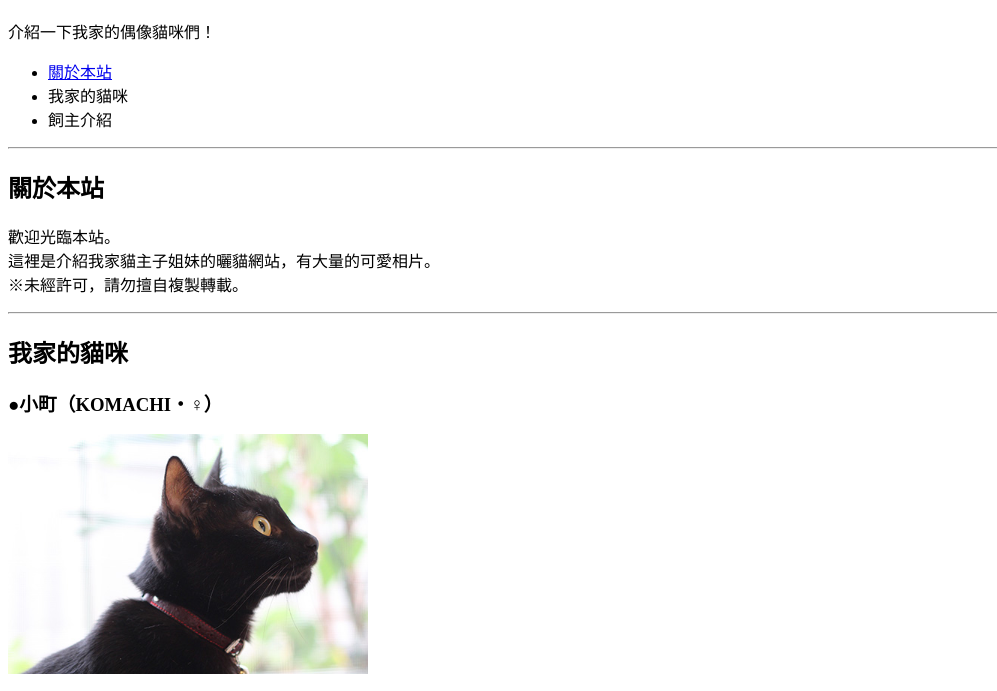
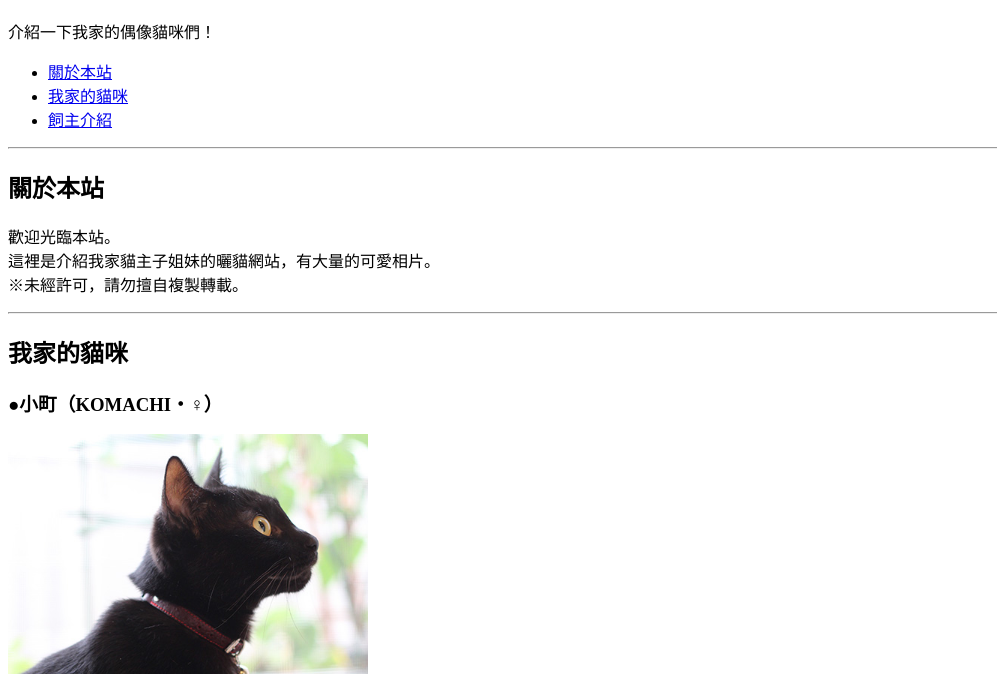
Before and after one commit to chen0w0b/AA-12, a plain HTML site: page index.html in a window 1280 px wide. Shown: the part 61-752 px from the top of the page, without its empty margins (0-997 px from the left). Drawn offline with Linux system fonts and the light colour scheme.

Commit message:
20230413

```diff
--- a/index.html
+++ b/index.html
@@ -13,8 +13,8 @@
 <nav>
     <ul>
         <li><a href="intro">關於本站</a></li>
-        <li><a href="cats"></a>我家的貓咪</li>
-        <li><a href="profile"></a>飼主介紹</li>
+        <li><a href="cats">我家的貓咪</a></li>
+        <li><a href="profile">飼主介紹</a></li>
     </ul>
 </nav>
 <hr>
```
